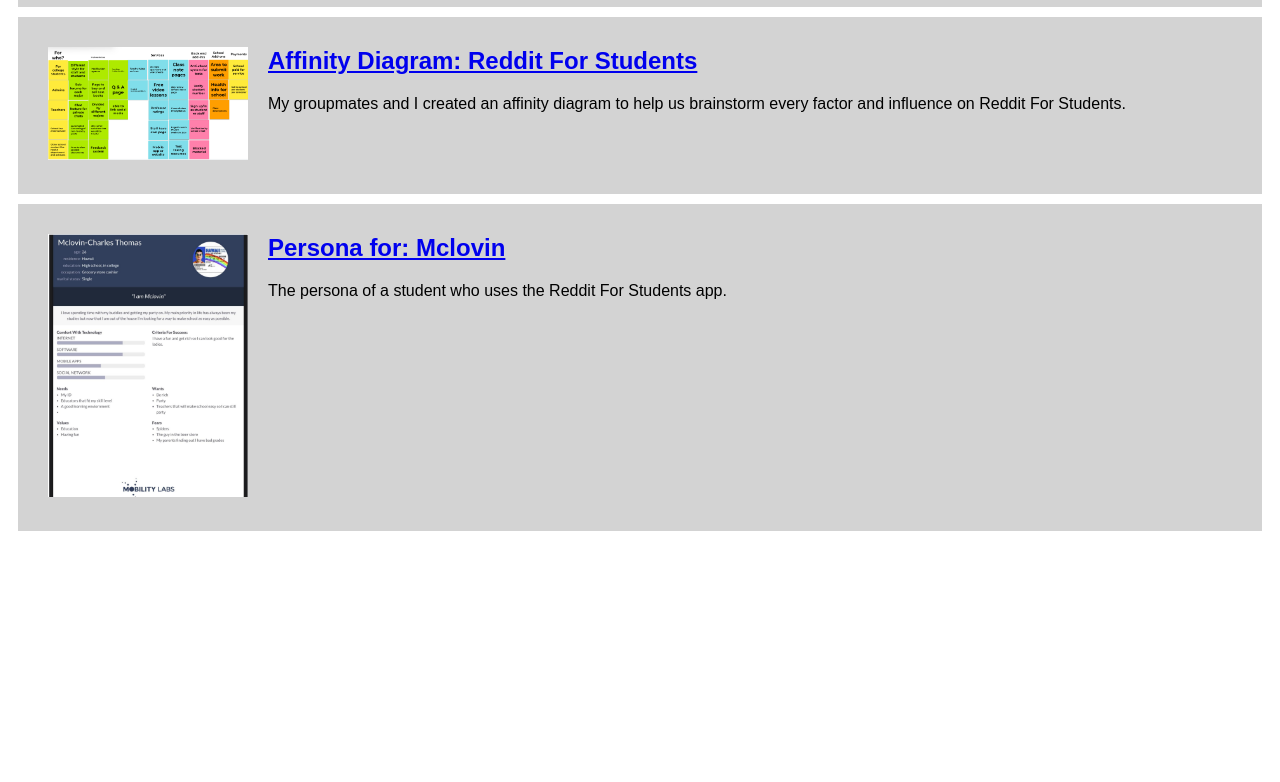
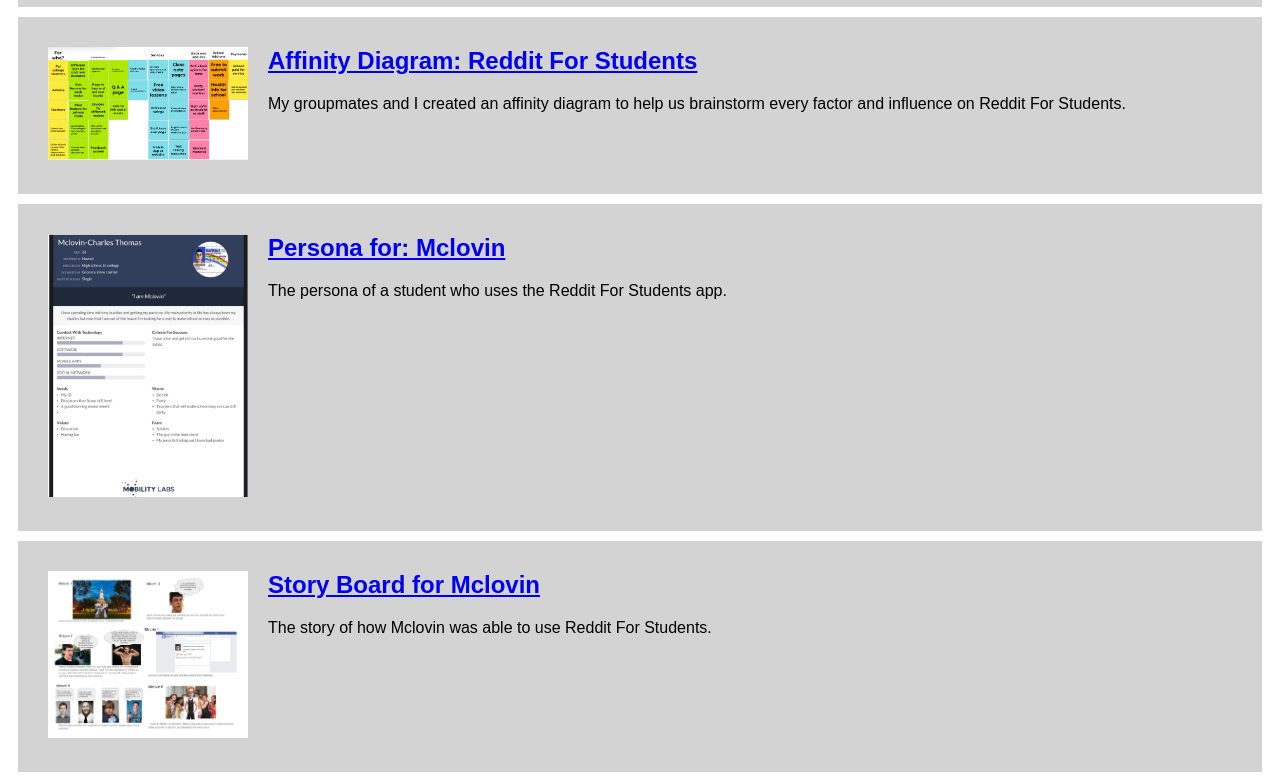
Before and after one commit to Charliethomas27/Charliethomas27.github.io, a plain HTML site: page index.html in a window 1280 px wide. Shown: the part 323-1105 px from the top of the page. Before the commit the page ends 864 px from the top, so only its background shows below. Drawn offline with Linux system fonts and the light colour scheme.

Commit message:
Add files via upload

```diff
--- a/index.html
+++ b/index.html
@@ -40,4 +40,15 @@
             </section>
         </section>
     </body>
+
+    <!--Story Board-->
+    <section class="assignment">
+        <a href="files/Story board.pdf"><img src="Images/StoryBoardFullsnippet.png"></a>
+        <section class="ass-details">
+            <a href="files/Story board.pdf"><h2> Story Board for Mclovin</h2></a>
+            <p>
+             The story of how Mclovin was able to use Reddit For Students.
+            </p>
+        </section>
+    </section>
 </html>
```
Also changed, not shown: Images/StoryBoard1Snippet.png (added), Images/StoryBoard2snippet.png (added), Images/StoryBoard3snippet.png (added), Images/StoryBoard4snippet.png (added), Images/StoryBoard5snippet.png (added), Images/StoryBoard6snippet.png (added), Images/StoryBoardFullsnippet.png (added), 1 other file.
